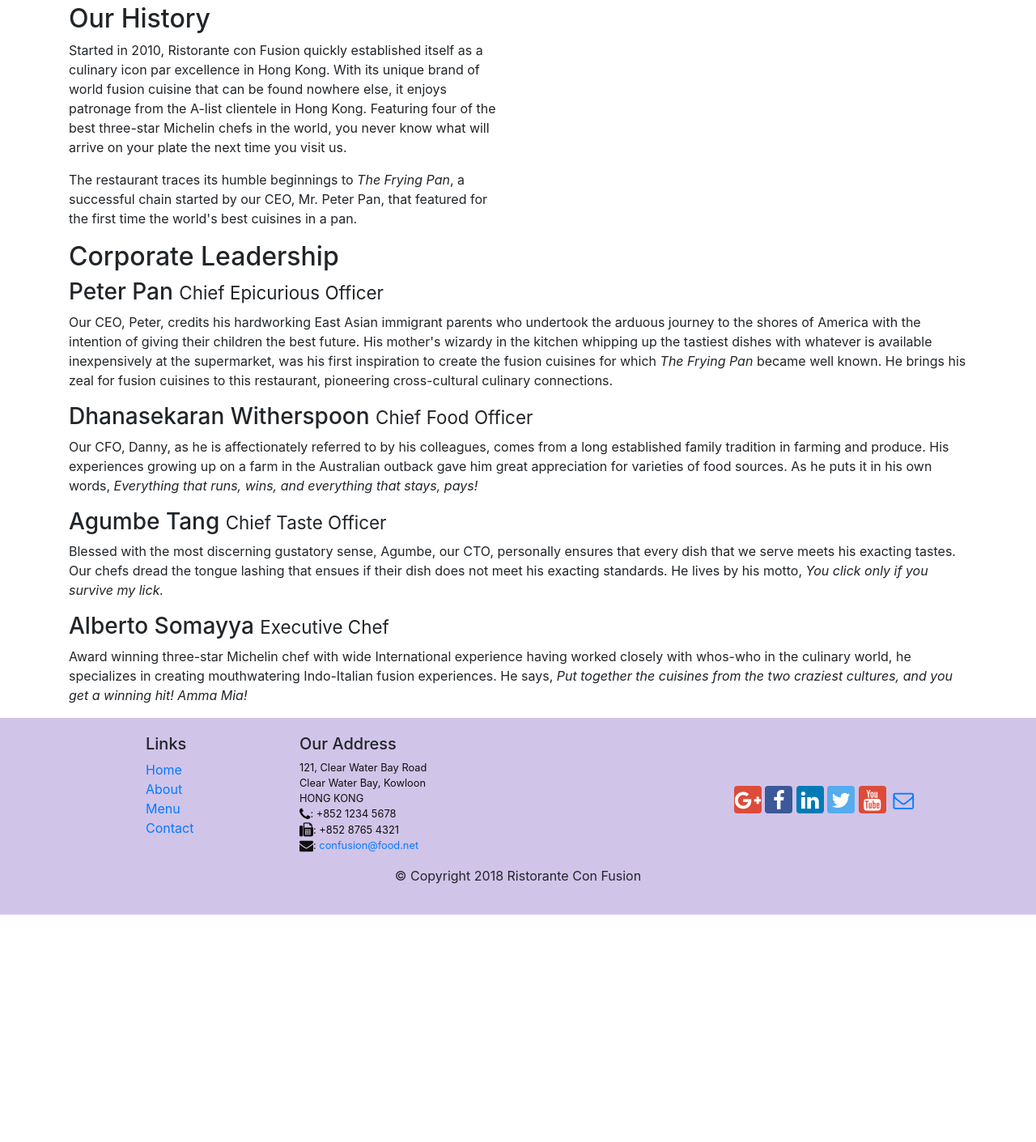
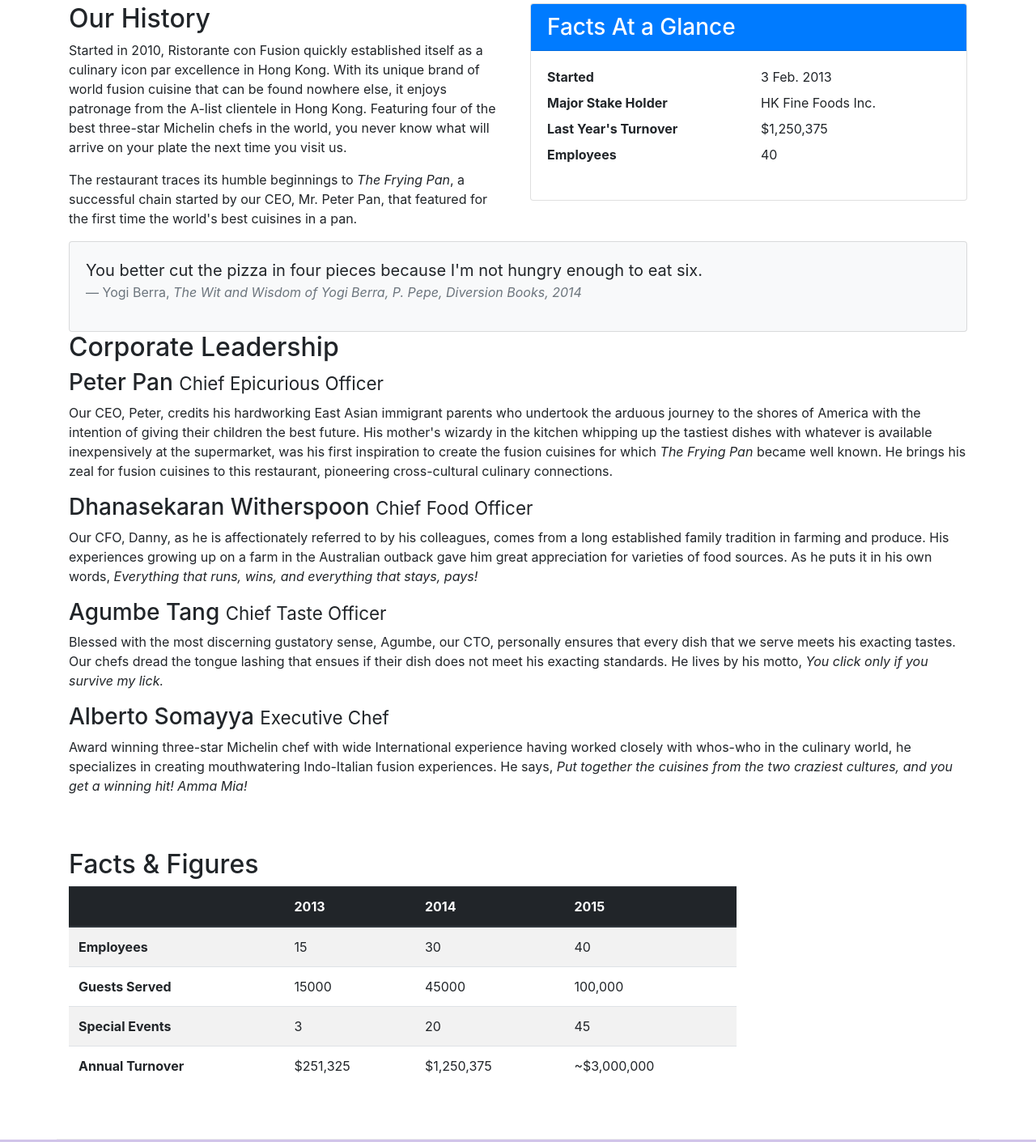
Before and after one commit to AdarshKesharwaniCU/bootstrap, a website: page aboutus.html in a window 1280 px wide. Shown: the part 461-1872 px from the top of the page at 81% size. Before the commit the page ends 1591 px from the top, so only its background shows below. Drawn offline with nearby package versions, Linux system fonts and the light colour scheme.

Commit message:
Images and media

```diff
--- a/aboutus.html
+++ b/aboutus.html
@@ -19,7 +19,7 @@
 <body>
     <nav class="navbar navbar-dark navbar-expand-sm  fixed-top">
         <div class="container">
-            <a class="navbar-brand" href="#">Ristorante Con Fusion</a>
+            <a class="navbar-brand mr-auto" href="#"><img src="img/logo.png" height="30" width="41"></a>
             <button class="navbar-toggler" type="button" data-toggle="collapse" data-target="#Navbar">
                 <span class="navbar-toggler-icon"></span>
             </button>
@@ -45,7 +45,10 @@
                     <h1>Ristorante con Fusion</h1>
                     <p>We take inspiration from the World's best cuisines, and create a unique fusion experience. Our lipsmacking creations will tickle your culinary senses!</p>
                 </div>
-                <div class="col-12 col-sm">
+                <div>
+                    <div class="col-12 col-sm align-self-center">
+                        <img src="img/logo.png" class="img-fluid">
+                    </div>
                 </div>
             </div>
         </div>
@@ -68,8 +71,39 @@
                 <h2>Our History</h2>
                 <p>Started in 2010, Ristorante con Fusion quickly established itself as a culinary icon par excellence in Hong Kong. With its unique brand of world fusion cuisine that can be found nowhere else, it enjoys patronage from the A-list clientele in Hong Kong.  Featuring four of the best three-star Michelin chefs in the world, you never know what will arrive on your plate the next time you visit us.</p>
                 <p>The restaurant traces its humble beginnings to <em>The Frying Pan</em>, a successful chain started by our CEO, Mr. Peter Pan, that featured for the first time the world's best cuisines in a pan.</p>
+
+            </div>
+            <div class="col-12 col-sm-6">
+                <div class="card">
+                    <h3 class="card-header bg-primary text-white">Facts At a Glance</h3>
+                    <div class="card-body">
+                        <dl class="row">
+                            <dt class="col-6">Started</dt>
+                            <dd class="col-6">3 Feb. 2013</dd>
+                            <dt class="col-6">Major Stake Holder</dt>
+                            <dd class="col-6">HK Fine Foods Inc.</dd>
+                            <dt class="col-6">Last Year's Turnover</dt>
+                            <dd class="col-6">$1,250,375</dd>
+                            <dt class="col-6">Employees</dt>
+                            <dd class="col-6">40</dd>
+                        </dl>
+                    </div>
+                </div>
             </div>
             <div>
+
+            </div>
+            <div class="col-12">
+                <div class="card card-body bg-light">
+                    <blockquote class="blockquote">
+                        <p class="mb-0">You better cut the pizza in four pieces because
+                            I'm not hungry enough to eat six.</p>
+                        <footer class="blockquote-footer">Yogi Berra,
+                            <cite title="Source Title">The Wit and Wisdom of Yogi Berra,
+                            P. Pepe, Diversion Books, 2014</cite>
+                        </footer>
+                    </blockquote>
+                </div>
             </div>
         </div>
 
@@ -87,6 +121,54 @@
                 <p class="d-none d-sm-block">Award winning three-star Michelin chef with wide International experience having worked closely with whos-who in the culinary world, he specializes in creating mouthwatering Indo-Italian fusion experiences. He says, <em>Put together the cuisines from the two craziest cultures, and you get a winning hit! Amma Mia!</em></p>
             </div>
        </div>
+       <div class="row row-content">
+        <div class="col-12 col-sm-9">
+            <h2>Facts &amp; Figures</h2>
+            <div class="table-responsive">
+                <table class="table table-striped">
+                    <thead class="thead-dark">
+                        <tr>
+                            <th>&nbsp;</th>
+                            <th>2013</th>
+                            <th>2014</th>
+                            <th>2015</th>
+                        </tr>
+                    </thead>
+                    <tbody>
+                        <tr>
+                            <th>Employees</th>
+                            <td>15</td>
+                            <td>30</td>
+                            <td>40</td>
+                        </tr>
+                        <tr>
+                            <th>Guests Served</th>
+                            <td>15000</td>
+                            <td>45000</td>
+                            <td>100,000</td>
+                        </tr>
+                        <tr>
+                            <th>Special Events</th>
+                            <td>3</td>
+                            <td>20</td>
+                            <td>45</td>
+                        </tr>
+                        <tr>
+                            <th>Annual Turnover</th>
+                            <td>$251,325</td>
+                            <td>$1,250,375</td>
+                            <td>~$3,000,000</td>
+                        </tr>
+                    </tbody>
+                </table>
+            </div>
+        </div>
+         <div class="col-12 col-sm-3">
+
+        </div>
+
+   </div>
+
 
     </div>
 
```
Also changed, not shown: contactus.html (+4 -1 lines), index.html (+30 -6 lines), img/alberto.png (added), img/buffet.png (added), img/logo.png (added), img/uthappizza.png (added), 1 other file.
